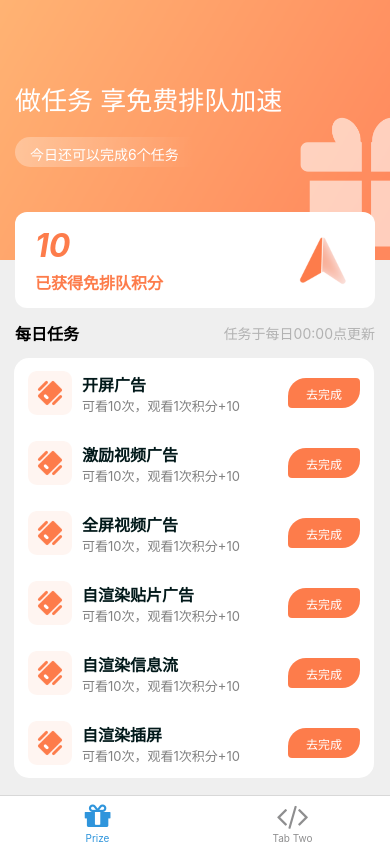
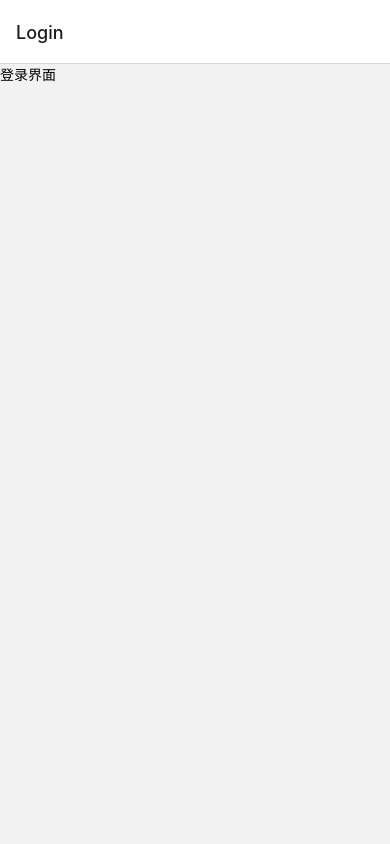
Before and after one commit to and2long/NN-RN, a React Native app: screen /Login in a window 390 px wide. Built offline with nearby package versions, Linux system fonts and the light colour scheme; what expo-linking would draw is missing.

Commit message:
add logic for judging whether to login.

```diff
--- a/navigation/index.tsx
+++ b/navigation/index.tsx
@@ -8,10 +8,14 @@ import { createBottomTabNavigator } from '@react-navigation/bottom-tabs';
 import { DarkTheme, DefaultTheme, NavigationContainer } from '@react-navigation/native';
 import { createNativeStackNavigator } from '@react-navigation/native-stack';
 import * as React from 'react';
+import { useEffect } from 'react';
 import { ColorSchemeName } from 'react-native';
 
 import Colors from '../constants/Colors';
 import useColorScheme from '../hooks/useColorScheme';
+import { getAuthState } from '../redux/authSlice';
+import { useAppDispatch, useAppSelector } from '../redux/hooks';
+import LoginScreen from '../screens/LoginScreen';
 import ModalScreen from '../screens/ModalScreen';
 import NotFoundScreen from '../screens/NotFoundScreen';
 import PrizeScreen from '../screens/PrizeScreen';
@@ -37,9 +41,19 @@ export default function Navigation({ colorScheme }: { colorScheme: ColorSchemeNa
 const Stack = createNativeStackNavigator<RootStackParamList>();
 
 function RootNavigator() {
+  const isAuth = useAppSelector(state => state.authState.value)
+  const dispatch = useAppDispatch()
+
+  useEffect(() => {
+    dispatch(getAuthState())
+  }, [])
+
   return (
     <Stack.Navigator>
-      <Stack.Screen name="Root" component={BottomTabNavigator} options={{ headerShown: false }} />
+      {isAuth
+        ? <Stack.Screen name="Root" component={BottomTabNavigator} options={{ headerShown: false }} />
+        : <Stack.Screen name="Login" component={LoginScreen} />
+      }
       <Stack.Screen name="NotFound" component={NotFoundScreen} options={{ title: 'Oops!' }} />
       <Stack.Screen name="TaskDetail" component={TaskDetailScreen} />
       <Stack.Group screenOptions={{ presentation: 'modal' }}>
--- a/package.json
+++ b/package.json
@@ -15,6 +15,7 @@
   },
   "dependencies": {
     "@expo/vector-icons": "^13.0.0",
+    "@react-native-async-storage/async-storage": "~1.17.3",
     "@react-navigation/bottom-tabs": "^6.0.5",
     "@react-navigation/native": "^6.0.2",
     "@react-navigation/native-stack": "^6.1.0",
--- /dev/null
+++ b/redux/authSlice.ts
@@ -0,0 +1,18 @@
+import AsyncStorage from '@react-native-async-storage/async-storage';
+import { createAsyncThunk, createSlice } from "@reduxjs/toolkit";
+
+export const authSlice = createSlice({
+  name: "authState",
+  initialState: { value: false },
+  reducers: {},
+  extraReducers: (builder) => {
+    builder
+      .addCase(getAuthState.fulfilled, (state, action) => {
+        state.value = action.payload !== null
+      });
+  }
+})
+
+export const getAuthState = createAsyncThunk('auth/getAuthState', async () => {
+  return await AsyncStorage.getItem("@token")
+})
--- a/redux/store.ts
+++ b/redux/store.ts
@@ -1,8 +1,10 @@
 import { configureStore } from "@reduxjs/toolkit";
-import { allTasksSlice, userPointSlice } from "./prizeSlices";
+import { authSlice } from "./authSlice";
+import { allTasksSlice, userPointSlice } from "./prizeSlice";
 
 export const store = configureStore({
   reducer: {
+    authState: authSlice.reducer,
     userPoint: userPointSlice.reducer,
     allTasks: allTasksSlice.reducer,
   }
--- /dev/null
+++ b/screens/LoginScreen.tsx
@@ -0,0 +1,10 @@
+import { Text, View } from "react-native";
+import { RootStackScreenProps } from "../types";
+
+export default function LoginScreen({ navigation }: RootStackScreenProps<'Login'>) {
+  return (
+    <View>
+      <Text>登录界面</Text>
+    </View>
+  )
+}
--- a/screens/PrizeScreen.tsx
+++ b/screens/PrizeScreen.tsx
@@ -4,7 +4,7 @@ import PrizeHeader from "../components/PrizeHeader";
 import TaskItem, { TaskItemProps } from "../components/TaskItem";
 import { View } from "../components/Themed";
 import { useAppDispatch, useAppSelector } from "../redux/hooks";
-import { fetchAllTasks, getUserPoint } from "../redux/prizeSlices";
+import { fetchAllTasks, getUserPoint } from "../redux/prizeSlice";
 import { RootTabScreenProps } from "../types";
 
 export default function PrizeScreen({ navigation }: RootTabScreenProps<'Prize'>) {
--- a/types.tsx
+++ b/types.tsx
@@ -6,7 +6,7 @@
 import { BottomTabScreenProps } from '@react-navigation/bottom-tabs';
 import { CompositeScreenProps, NavigatorScreenParams } from '@react-navigation/native';
 import { NativeStackScreenProps } from '@react-navigation/native-stack';
-import { Task } from './redux/prizeSlices';
+import { Task } from './redux/prizeSlice';
 
 declare global {
   namespace ReactNavigation {
@@ -15,6 +15,7 @@ declare global {
 }
 
 export type RootStackParamList = {
+  Login: undefined;
   Root: NavigatorScreenParams<RootTabParamList> | undefined;
   Modal: undefined;
   NotFound: undefined;
```
Also changed, not shown: redux/prizeSlice.ts (renamed from redux/prizeSlices.ts), 1 other file (tests, documents, lock files or other folders).
